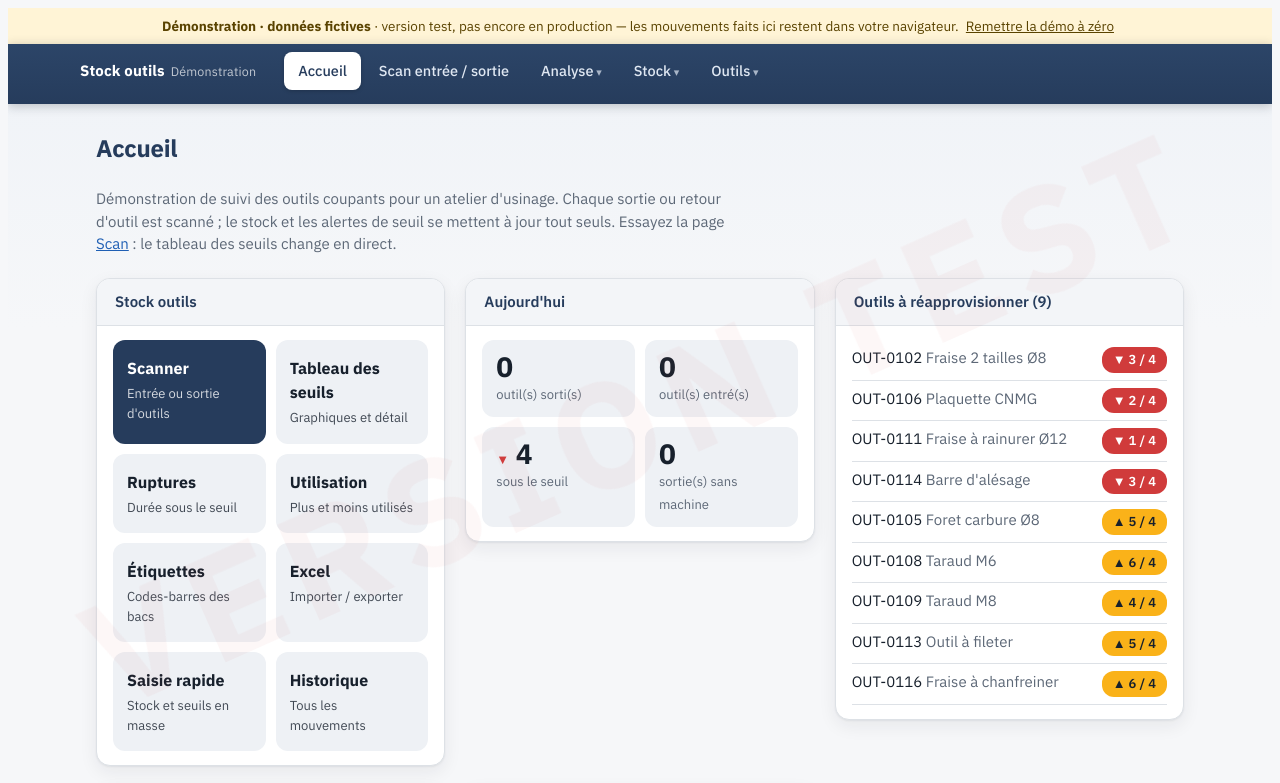
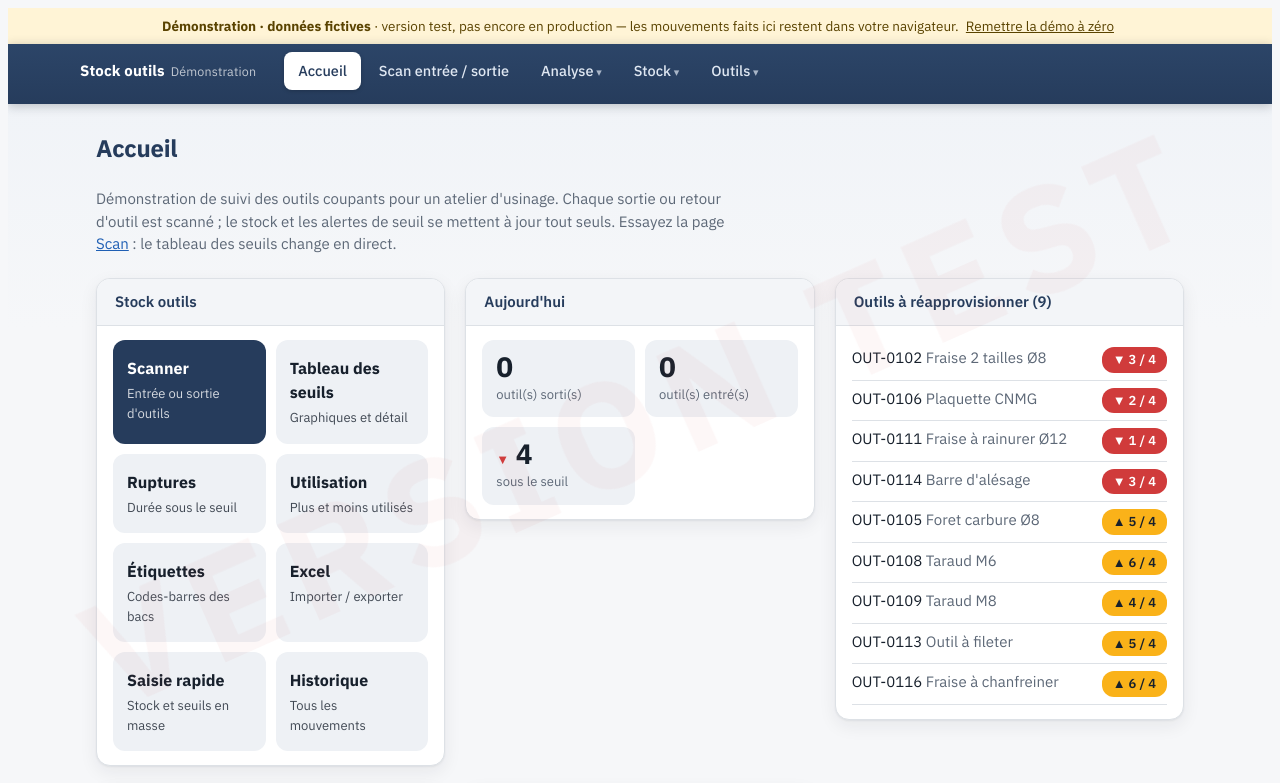
Before and after one commit to aidafaye0-boop/stock-outils-demo-publique, a plain HTML site: page index.html in a window 1280 px wide. Shown: the top 783 px of the page. Drawn offline with Linux system fonts and the light colour scheme.

Commit message:
Mise à jour de la démo 17/11/2026 17:29

```diff
--- a/index.html
+++ b/index.html
@@ -337,10 +337,9 @@ svg text { font-family: var(--font-body); }
 
   /* ---------- Vues ---------- */
   function vAccueil() {
-    var today = nowIso().slice(0, 10), out = 0, inn = 0, nomach = 0;
+    var today = nowIso().slice(0, 10), out = 0, inn = 0;
     S.moves.forEach(function (m) {
       if (m.t.slice(0, 10) === today) { if (m.qty < 0) { out -= m.qty; } else { inn += m.qty; } }
-      if (m.qty < 0 && m.label.indexOf("Machine : ") < 0 && m.t.slice(0, 10) === today) { nomach++; }
     });
     var under = S.tools.filter(function (t) { return status(t).k === "r"; }).length;
     var restock = sorted().filter(function (t) { var k = status(t).k; return k === "r" || k === "y"; });
@@ -368,7 +367,6 @@ svg text { font-family: var(--font-body); }
           '<div class="tile"><b>' + out + '</b><span>outil(s) sorti(s)</span></div>' +
           '<div class="tile"><b>' + inn + '</b><span>outil(s) entré(s)</span></div>' +
           '<a class="tile" href="#seuils" style="text-decoration:none;color:inherit"><b>' + (under ? '<span style="color:var(--red)">▼</span> ' : '<span style="color:var(--green)">✓</span> ') + under + '</b><span>sous le seuil</span></a>' +
-          '<div class="tile"><b>' + (nomach ? '<span style="color:var(--yellow)">▲</span> ' : '') + nomach + '</b><span>sortie(s) sans machine</span></div>' +
         '</div></div></div>' +
         '<div class="box"><div class="hd">Outils à réapprovisionner (' + restock.length + ')</div><div class="bd"><ul class="restock">' +
           (restock.length ? restock.map(function (t) { var s = status(t), st = S.status[t.ref]; return '<li><span>' + esc(t.ref) + ' <span class="muted">' + esc(t.label) + '</span>' + (st ? '<br><b style="font-size:13px">' + esc(st.statut) + '</b>' : '') + '</span><span><span class="pill ' + s.k + '">' + s.ic + ' ' + t.stock + ' / ' + t.seuil + '</span></span></li>'; }).join("") : '<li class="muted">Aucun outil sous ou proche du seuil.</li>') +
```
